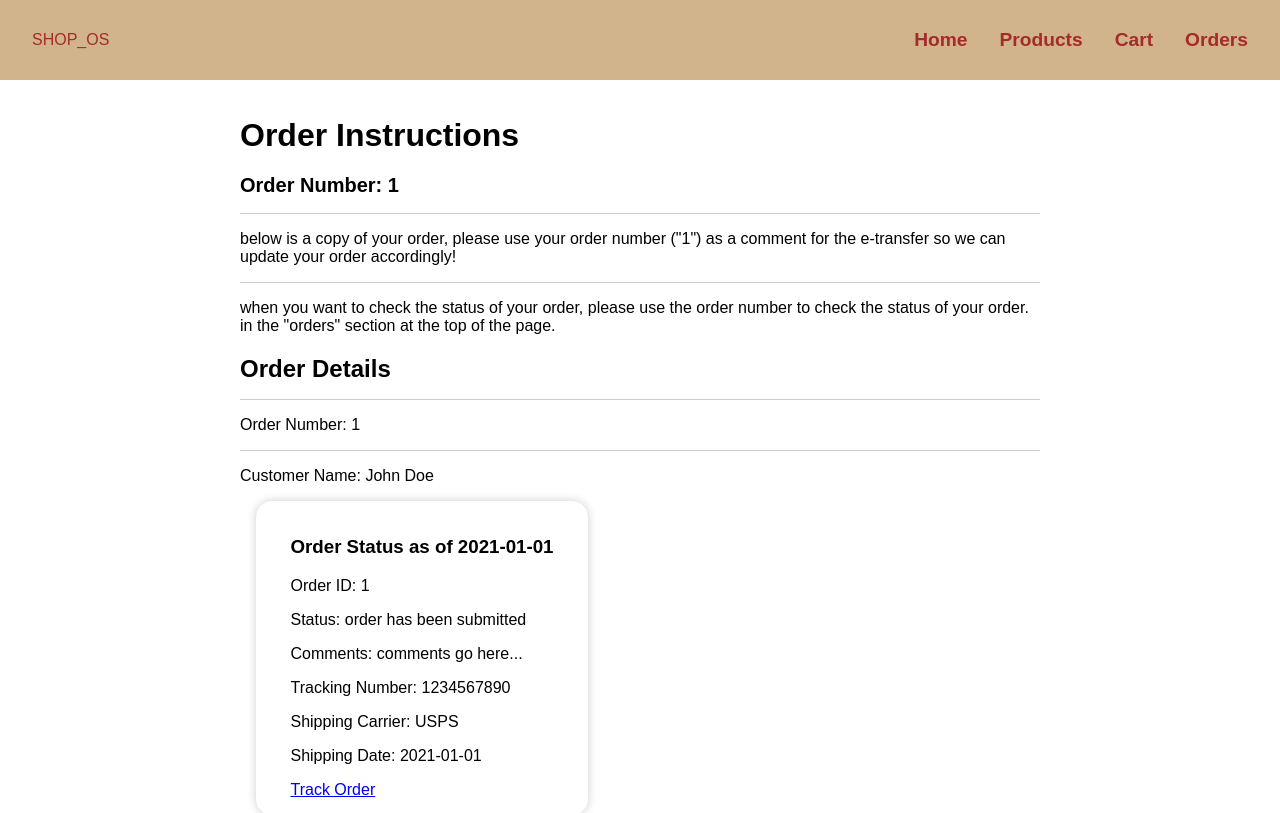
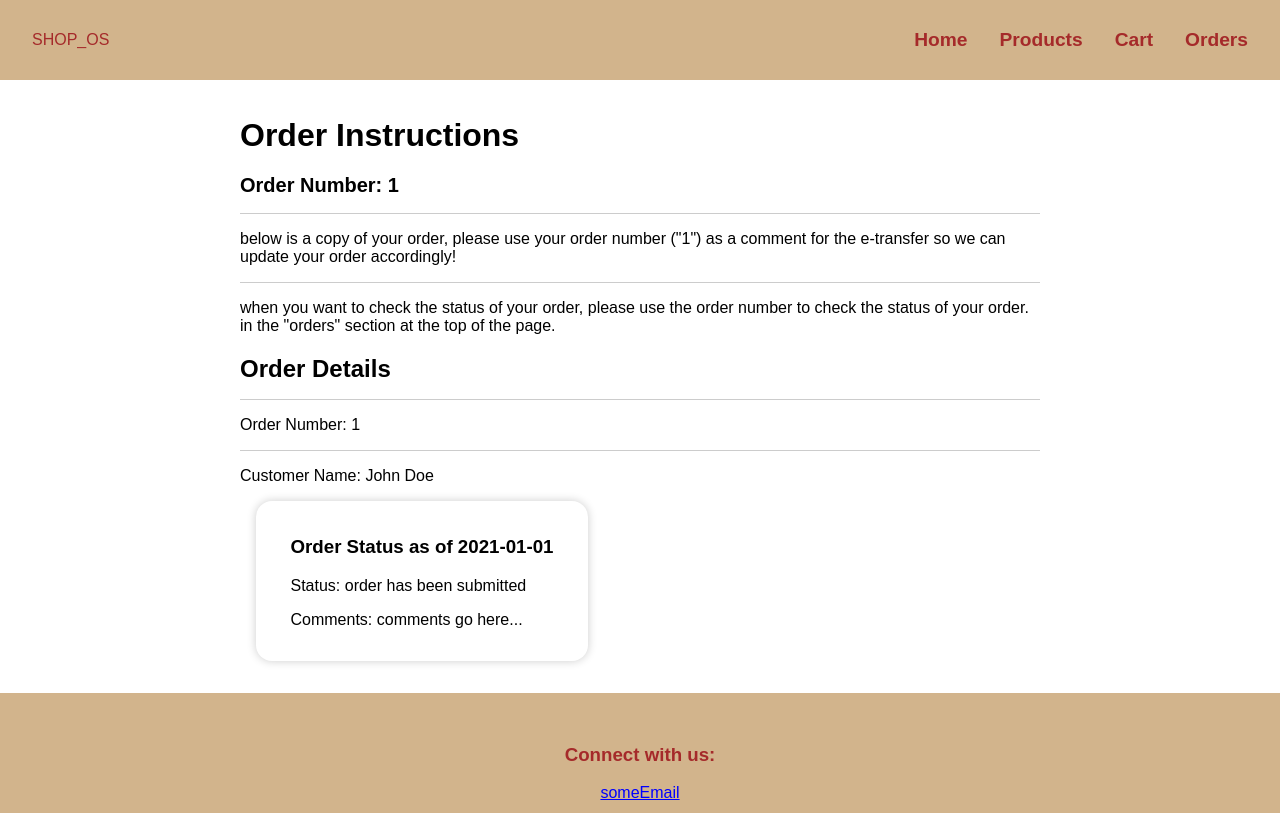
Before and after one commit to toltalchaos/shop-os, a SvelteKit app in the folder online-store/: page /checkout/1 in a window 1280 px wide. Shown: the top 813 px of the page. Built offline with nearby package versions, Linux system fonts and the light colour scheme.

Commit message:
redact alot of the shipment status stuff for safety

```diff
--- a/online-store/src/components/orderStatus.svelte
+++ b/online-store/src/components/orderStatus.svelte
@@ -50,18 +50,18 @@
 				<!-- Add more options here -->
 			</select>
 		</label>
-			<label for="tracking_number">Tracking Number:
+			<!-- <label for="tracking_number">Tracking Number:
 			<input type="text" id="tracking_number" bind:value={newStatusInfo.tracking_number} />
-		</label>
+		</label> -->
 			<label for="shipping_comments">Comments:
 			<textarea id="shipping_comments" bind:value={newStatusInfo.comments} required/>
 		</label>
-			<label for="shipping_carrier">Shipping Carrier:
+			<!-- <label for="shipping_carrier">Shipping Carrier:
 			<input type="text" id="shipping_carrier" bind:value={newStatusInfo.shipping_carrier}  />
-		</label>
-			<label for="shipping_date"> Date:
+		</label> -->
+			<!-- <label for="shipping_date"> Date:
 			<input type="date" id="shipping_date" bind:value={newStatusInfo.shipping_date}  />
-		</label>
+		</label>	 -->
 			<button type="submit">Update</button>
 		</form>
 		<hr />
--- a/online-store/src/components/statusCard.svelte
+++ b/online-store/src/components/statusCard.svelte
@@ -13,13 +13,13 @@
     {#each statusArray as status}
     <div class="card">
         <h3>Order Status as of {status.update_time}</h3>
-        <p>Order ID: {status.order_id}</p>
+        <!-- <p>Order ID: {status.order_id}</p> -->
         <p>Status: {status.status}</p>
         <p>Comments: {status.comments}</p>
-        <p>Tracking Number: {status.tracking_number}</p>
+        <!-- <p>Tracking Number: {status.tracking_number}</p>
         <p>Shipping Carrier: {status.shipping_carrier}</p>
         <p>Shipping Date: {status.shipping_date}</p>
-        <a href={status.link} target="_blank" rel="noopener noreferrer">Track Order</a>
+        <a href={status.link} target="_blank" rel="noopener noreferrer">Track Order</a> -->
     </div>
 {/each}
 </div>
--- a/online-store/src/routes/checkout/+page.svelte
+++ b/online-store/src/routes/checkout/+page.svelte
@@ -21,7 +21,7 @@
 	let city = '';
 	let subtotal = items.reduce((acc, item) => acc + item.price * item.cart_quantity, 0);
 	let taxRate = $siteData.taxRate;
-	let tax = subtotal * (taxRate + 1);
+	let tax = subtotal * taxRate;
 	let shipping = $siteData.shippingRate * (taxRate + 1); // Default shipping cost is $10
 	let total = subtotal + shipping + tax;
 	let totals = { subtotal, shipping, tax, taxRate, total };
```
